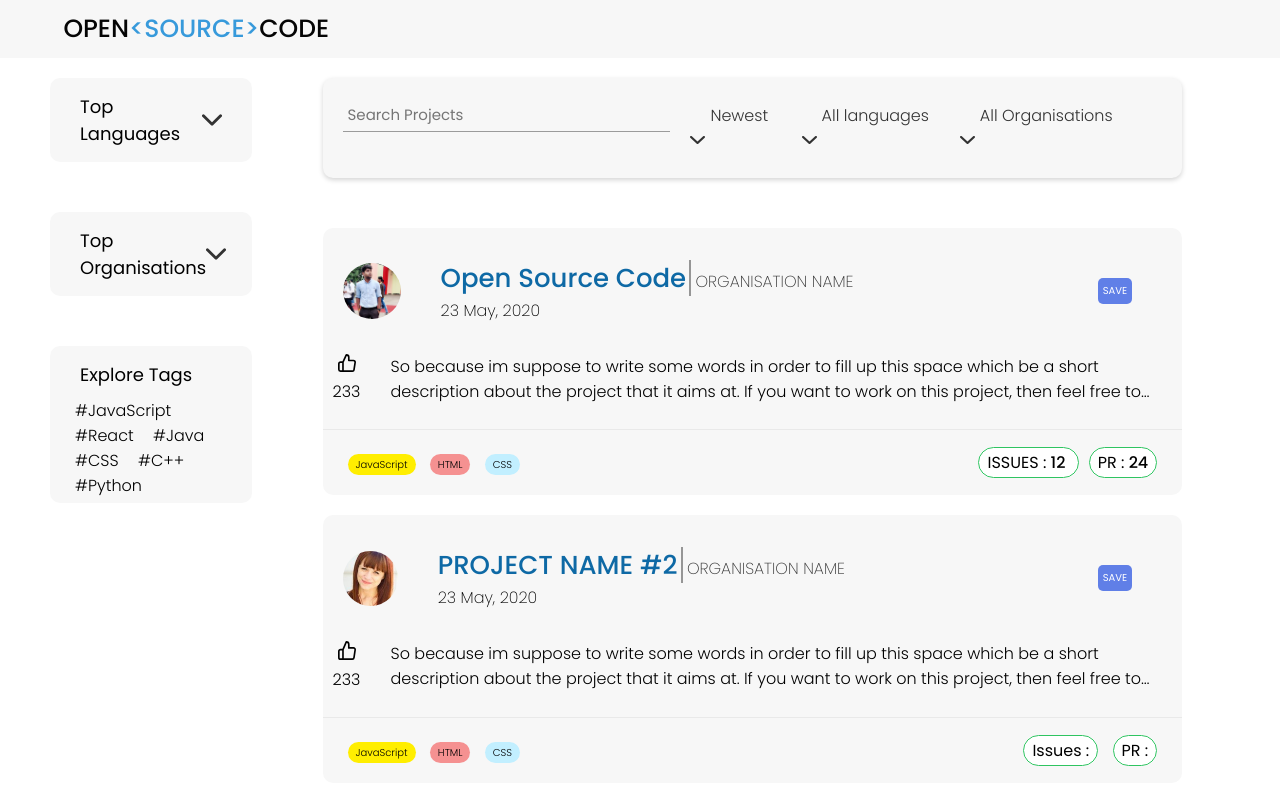
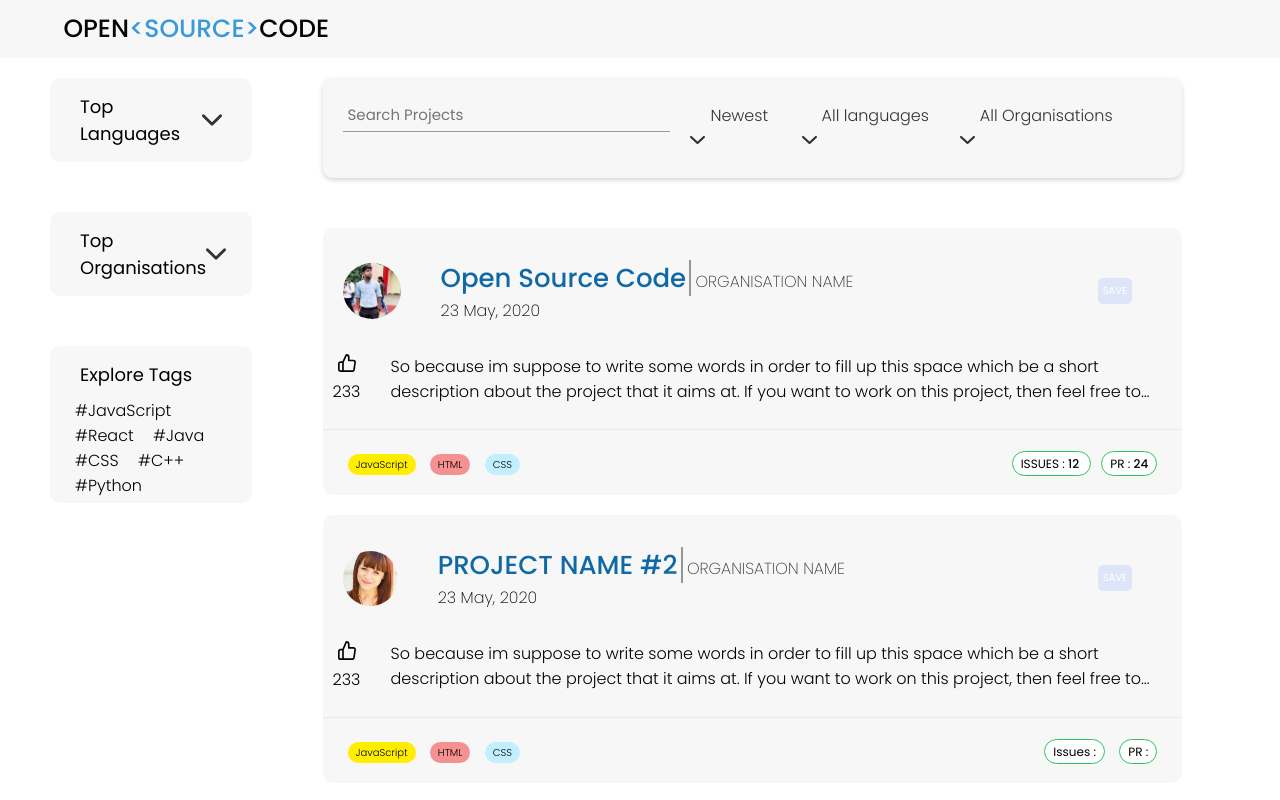
Before and after one commit to jatingupta-2000/LandingPage, a plain HTML site: page html/feed-final.html in a window 1280 px wide. Shown: the top 800 px of the page. Drawn offline with nearby package versions, Linux system fonts and the light colour scheme.

Commit message:
Update feed-final.css

```diff
--- a/css/feed-final.css
+++ b/css/feed-final.css
@@ -287,7 +287,7 @@ li {
   padding: 5px;
   border-radius: 5px;
   font-size: 10px;
-  background-color: rgb(96, 127, 231);
+  background-color: rgb(223, 229, 248);
   cursor: pointer;
 }
 
@@ -336,7 +336,7 @@ li {
 
 .issues-pullrequests div {
   border: 0.5px solid rgb(47, 196, 97);
-  font-size: 16px;
+  font-size: 12px;
   font-weight: 400;
 }
 
```
